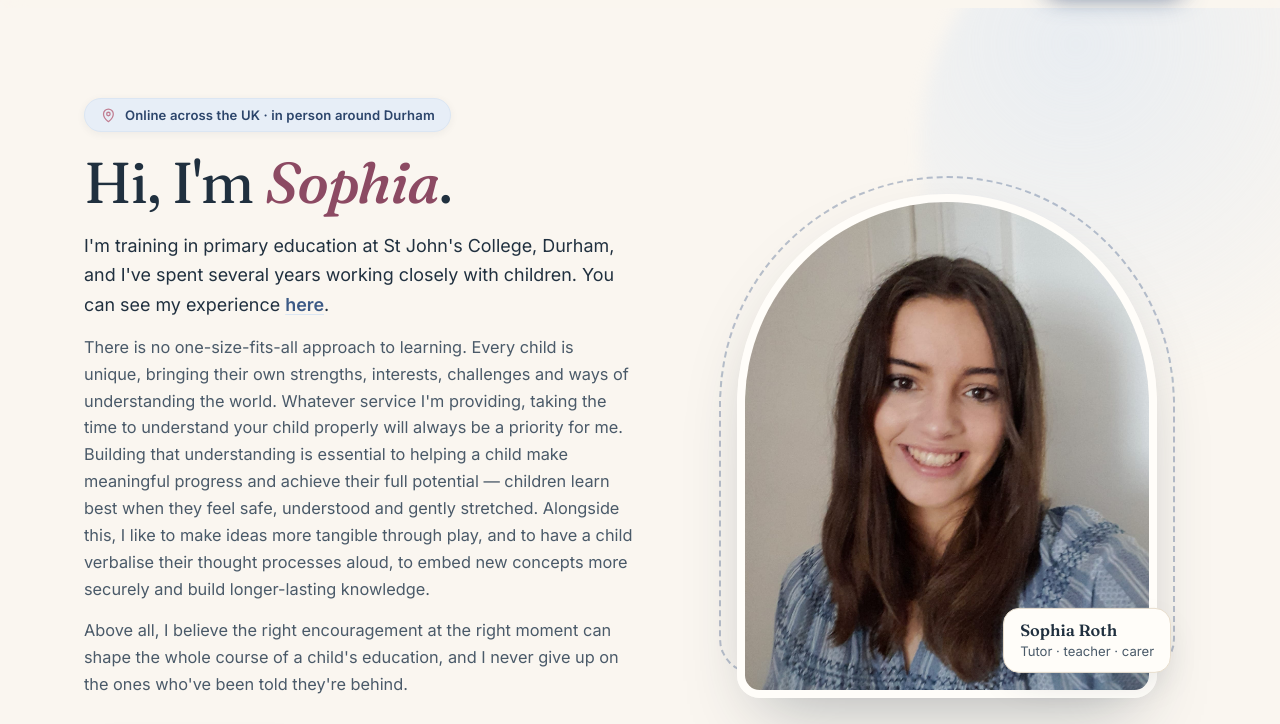
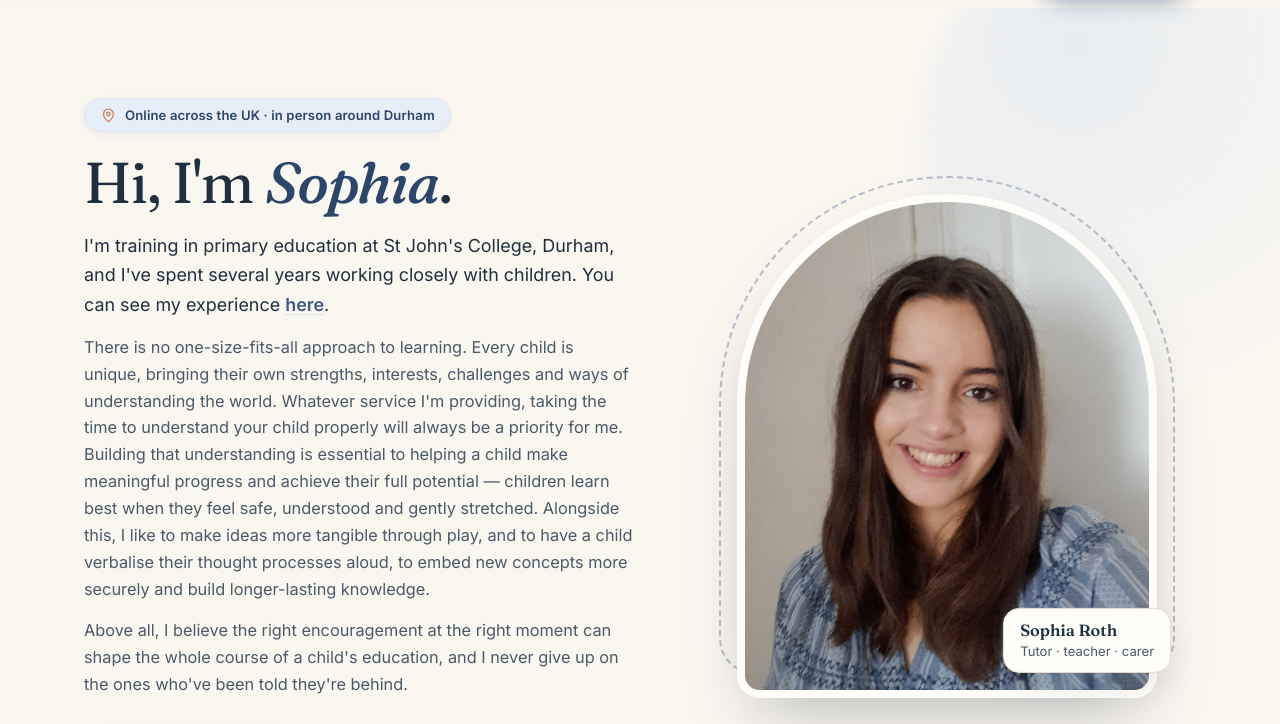
Before and after one commit to freddiesystems/sophia-website, a website: page index.html in a window 1280 px wide. Shown: the part 67-791 px from the top of the page. Drawn offline with Linux system fonts and the light colour scheme; a script that the page names is missing.

Commit message:
Restore original orange accent; make hero 'Sophia' a professional deep-navy italic instead of orange

```diff
--- a/index.html
+++ b/index.html
@@ -499,7 +499,7 @@
           </article>
 
           <article class="book reveal" data-tags="philosophy tutoring childcare" data-reveal-delay="100">
-            <div class="book__cover" style="--c1:#8c4a63;--c2:#c17e92" aria-hidden="true">
+            <div class="book__cover" style="--c1:#b06a4f;--c2:#d98c5f" aria-hidden="true">
               <span class="book__spine"></span>
               <span class="book__coverttl">Educated</span>
             </div>
--- a/styles.css
+++ b/styles.css
@@ -15,9 +15,9 @@
   --blue-bright: #5b7db1;
   --blue-wash: #e7eef7;
   --blue-wash-2: #dbe6f3;
-  --clay: #c17e92;
-  --clay-deep: #8c4a63;
-  --clay-wash: #f4e6eb;
+  --clay: #d2825a;
+  --clay-deep: #b9683f;
+  --clay-wash: #f6e6dc;
   --gold: #c79a4b;
   --line: #e7ddcd;
   --shadow-sm: 0 2px 8px rgba(32, 48, 63, .06);
@@ -172,7 +172,7 @@ h1, h2, h3, h4 { font-family: var(--serif); font-weight: 500; line-height: 1.08;
 .hero__title { font-size: clamp(2.4rem, 5.6vw, 4rem); letter-spacing: -.02em; margin-bottom: 1.2rem; }
 .hero__lede { font-size: clamp(1.05rem, 1.5vw, 1.22rem); color: var(--ink-soft); max-width: 38ch; margin: 0 0 1.8rem; }
 .hero__hi { font-family: var(--serif); font-weight: 400; font-size: clamp(2.4rem, 5.2vw, 3.6rem); line-height: 1.04; letter-spacing: -.02em; color: var(--ink); margin: .4rem 0 1.1rem; }
-.hero__name { font-style: italic; font-weight: 500; color: var(--clay-deep); }
+.hero__name { font-style: italic; font-weight: 500; color: var(--blue-deep); }
 .hero__intro { max-width: 58ch; margin: 0 0 1.8rem; }
 .hero__intro p { font-size: 1.02rem; color: var(--ink-soft); margin: 0 0 .9rem; }
 .hero__intro p:last-child { margin-bottom: 0; }
```
